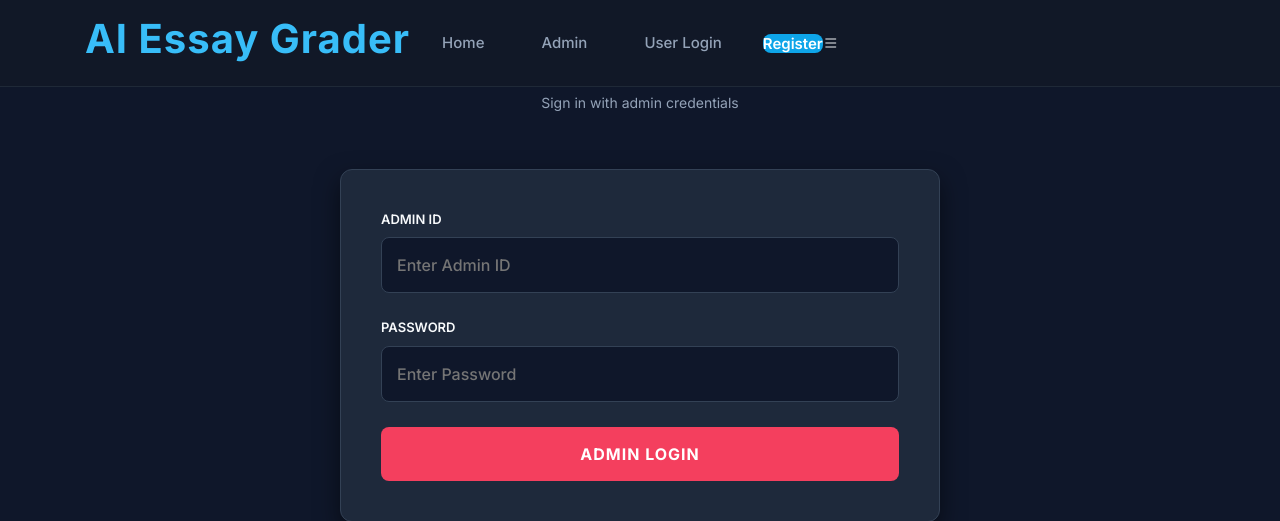
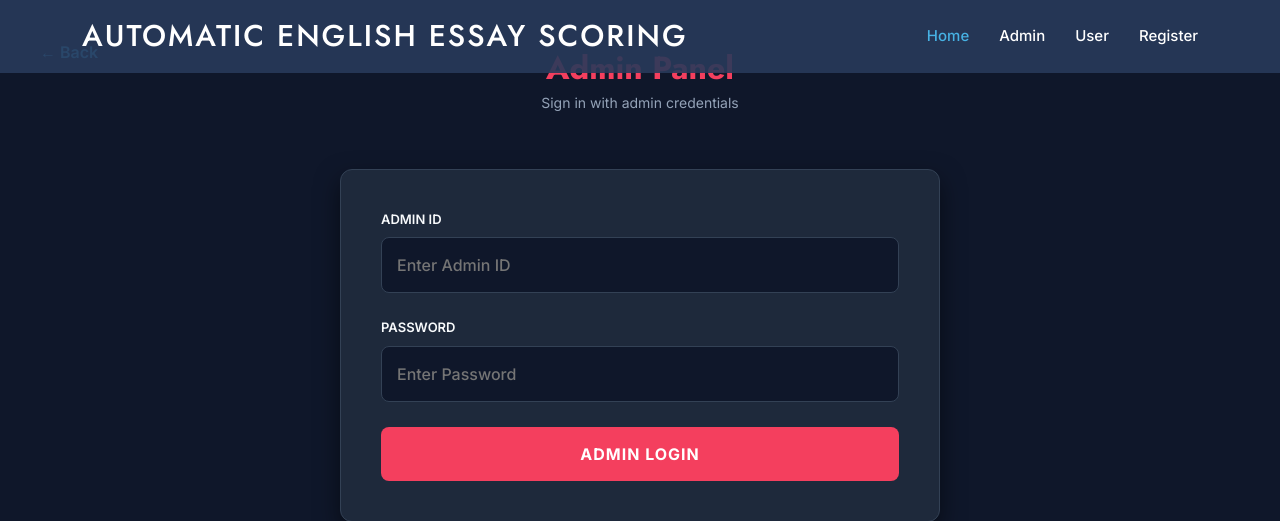
Before and after one commit to tejasrichegondi25/english-essay, a Django app: page /AdminLogin/ in a window 1280 px wide. Shown: the top 521 px of the page. Run offline with Django 4.2, Linux system fonts and the light colour scheme; some libraries are stand-ins or nearby versions.

Commit message:
Revert base.html to original Arsha theme for Home Page

```diff
--- a/templates/base.html
+++ b/templates/base.html
@@ -6,7 +6,7 @@
   <meta charset="utf-8">
   <meta content="width=device-width, initial-scale=1.0" name="viewport">
 
-  <title>AI Essay Grader</title>
+  <title>Arsha Bootstrap Template - Index</title>
   <meta content="" name="description">
   <meta content="" name="keywords">
 
@@ -15,131 +15,76 @@
   <link href="{% static 'assets/img/apple-touch-icon.png' %}" rel="apple-touch-icon">
 
   <!-- Google Fonts -->
-  <link href="https://fonts.googleapis.com/css2?family=Inter:wght@300;400;500;600;700;800&display=swap" rel="stylesheet">
+  <link href="https://fonts.googleapis.com/css?family=Open+Sans:300,300i,400,400i,600,600i,700,700i|Jost:300,300i,400,400i,500,500i,600,600i,700,700i|Poppins:300,300i,400,400i,500,500i,600,600i,700,700i" rel="stylesheet">
 
   <!-- Vendor CSS Files -->
-  <link href="https://stackpath.bootstrapcdn.com/bootstrap/4.4.1/css/bootstrap.min.css" rel="stylesheet">
-  <link href="https://cdnjs.cloudflare.com/ajax/libs/bootstrap-icons/1.10.3/font/bootstrap-icons.min.css" rel="stylesheet">
+  <link href="{% static 'assets/vendor/aos/aos.css' %}" rel="stylesheet">
+  <link href="{% static 'assets/vendor/bootstrap/css/bootstrap.min.css' %}" rel="stylesheet">
+  <link href="{% static 'assets/vendor/bootstrap-icons/bootstrap-icons.css' %}" rel="stylesheet">
+  <link href="{% static 'assets/vendor/boxicons/css/boxicons.min.css' %}" rel="stylesheet">
+  <link href="{% static 'assets/vendor/glightbox/css/glightbox.min.css' %}" rel="stylesheet">
+  <link href="{% static 'assets/vendor/remixicon/remixicon.css' %}" rel="stylesheet">
+  <link href="{% static 'assets/vendor/swiper/swiper-bundle.min.css' %}" rel="stylesheet">
 
-  <!-- Custom Global Theme Styles -->
-  <style>
-    body {
-        background-color: #0b0f19 !important;
-        font-family: 'Inter', sans-serif !important;
-        color: #f8fafc;
-    }
+  <!-- Template Main CSS File -->
+  <link href="{% static 'assets/css/style.css' %}" rel="stylesheet">
 
-    #header {
-        background-color: #111827 !important;
-        border-bottom: 1px solid #1f2937 !important;
-        transition: all 0.5s;
-        z-index: 997;
-        padding: 15px 0;
-    }
-
-    #header .logo a {
-        color: #38bdf8 !important;
-        font-weight: 700;
-        letter-spacing: 1px;
-        text-decoration: none;
-        font-family: 'Inter', sans-serif;
-    }
-
-    .navbar ul {
-        display: flex;
-        list-style: none;
-        align-items: center;
-        padding: 0;
-        margin: 0;
-        gap: 25px;
-    }
-
-    .navbar li {
-        position: relative;
-    }
-
-    .navbar a {
-        color: #94a3b8 !important;
-        font-family: 'Inter', sans-serif;
-        font-weight: 500;
-        text-decoration: none;
-        transition: 0.3s;
-        font-size: 15px;
-    }
-
-    .navbar a:hover, .navbar .active {
-        color: #f8fafc !important;
-    }
-
-    .navbar .getstarted, .navbar .getstarted:focus {
-        background: #0ea5e9 !important;
-        color: #fff !important;
-        border-radius: 8px;
-        font-weight: 600;
-        border: none;
-    }
-
-    .navbar .getstarted:hover {
-        background: #0284c7 !important;
-    }
-
-    /* Index/Landing Page specific overrides */
-    #hero {
-        background: #0f172a !important;
-    }
-    #hero h1 {
-        color: #f8fafc !important;
-        font-family: 'Inter', sans-serif !important;
-        font-weight: 700;
-    }
-    #hero h2 {
-        color: #94a3b8 !important;
-        font-family: 'Inter', sans-serif !important;
-    }
-    .btn-get-started {
-        background: #0ea5e9 !important;
-        color: white !important;
-        border-radius: 8px !important;
-        font-family: 'Inter', sans-serif !important;
-        border: none !important;
-        font-weight: 600;
-        padding: 10px 28px;
-    }
-
-    /* Ensure other text doesn't show old blue colors */
-    .section-title h2 { color: #f8fafc !important; }
-    .about p { color: #94a3b8 !important; }
-    .about ul li { color: #cbd5e1 !important; }
-  </style>
-
+  <!-- =======================================================
+  * Template Name: Arsha - v4.11.0
+  * Template URL: https://bootstrapmade.com/arsha-free-bootstrap-html-template-corporate/
+  * Author: BootstrapMade.com
+  * License: https://bootstrapmade.com/license/
+  ======================================================== -->
 </head>
 
 <body>
 
-  <header id="header" class="fixed-top">
+  <!-- ======= Header ======= -->
+  <header id="header" class="fixed-top {% block headerclass %}header-inner-pages{% endblock %}">
     <div class="container d-flex align-items-center">
 
-      <h1 class="logo me-auto"><a href="{% url 'index' %}"><span>AI Essay Grader</span></a></h1>
+      <h1 class="logo me-auto"><a href="index.html"><span>Automatic English Essay Scoring</span></a></h1>
+      <!-- Uncomment below if you prefer to use an image logo -->
+      <!-- <a href="index.html" class="logo me-auto"><img src="assets/img/logo.png" alt="" class="img-fluid"></a>-->
 
       <nav id="navbar" class="navbar">
         <ul>
-          <li><a class="nav-link scrollto" href="{% url 'index' %}">Home</a></li>
+          <li><a class="nav-link scrollto active" href="{% url 'index' %}">Home</a></li>
           <li><a class="nav-link scrollto" href="{% url 'AdminLogin' %}">Admin</a></li>
-          <li><a class="nav-link scrollto" href="{% url 'UserLogin' %}">User Login</a></li>
-          <li><a class="getstarted scrollto" href="{% url 'UserRegister' %}">Register</a></li>
+          <li><a class="nav-link scrollto" href="{% url 'UserLogin' %}">User</a></li>
+          <li><a class="nav-link   scrollto" href="{% url 'UserRegister' %}">Register</a></li>
         </ul>
         <i class="bi bi-list mobile-nav-toggle"></i>
-      </nav>
+      </nav><!-- .navbar -->
 
     </div>
-  </header>
+  </header><!-- End Header -->
+
 
 {% block contents %}
+
 {% endblock %}
 
+  <!-- ======= Footer ======= -->
+  <footer id="footer">
+
+  </footer><!-- End Footer -->
+
+  <div id="preloader"></div>
+  <a href="#" class="back-to-top d-flex align-items-center justify-content-center"><i class="bi bi-arrow-up-short"></i></a>
+
   <!-- Vendor JS Files -->
-  <script src="https://code.jquery.com/jquery-3.4.1.min.js"></script>
-  <script src="https://stackpath.bootstrapcdn.com/bootstrap/4.4.1/js/bootstrap.bundle.min.js"></script>
+  <script src="{% static 'assets/vendor/aos/aos.js' %}"></script>
+  <script src="{% static 'assets/vendor/bootstrap/js/bootstrap.bundle.min.js' %}"></script>
+  <script src="{% static 'assets/vendor/glightbox/js/glightbox.min.js' %}"></script>
+  <script src="{% static 'assets/vendor/isotope-layout/isotope.pkgd.min.js' %}"></script>
+  <script src="{% static 'assets/vendor/swiper/swiper-bundle.min.js' %}"></script>
+  <script src="{% static 'assets/vendor/waypoints/noframework.waypoints.js' %}"></script>
+  <script src="{% static 'assets/vendor/php-email-form/validate.js' %}"></script>
+
+  <!-- Template Main JS File -->
+  <script src="{% static 'assets/js/main.js' %}"></script>
 
 </body>
+
 </html>
```
